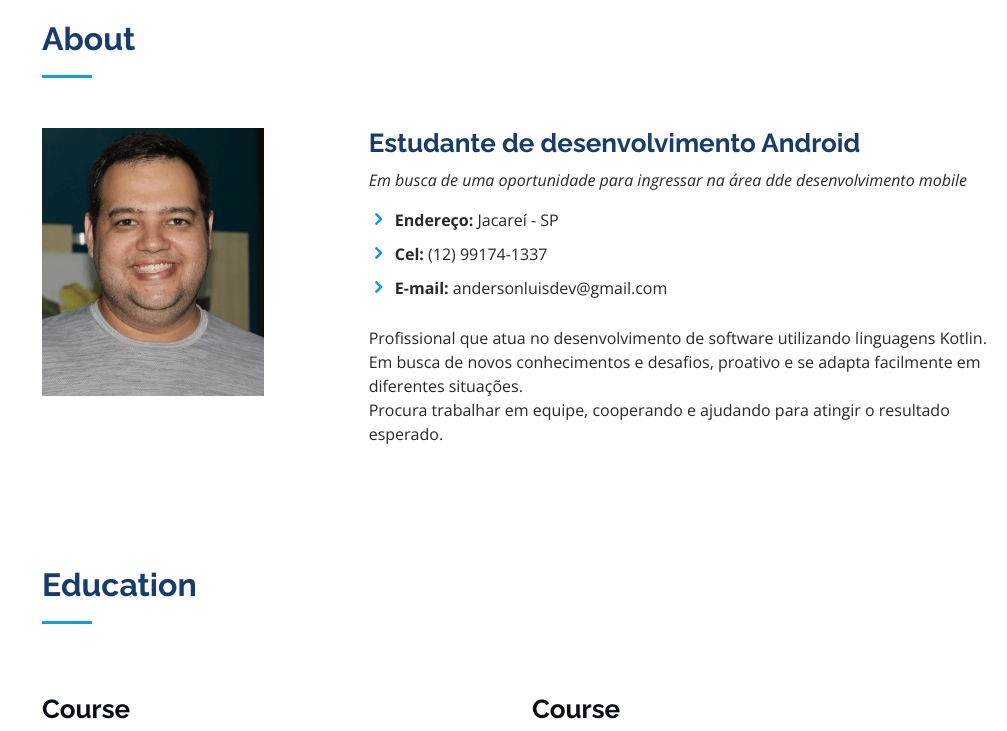
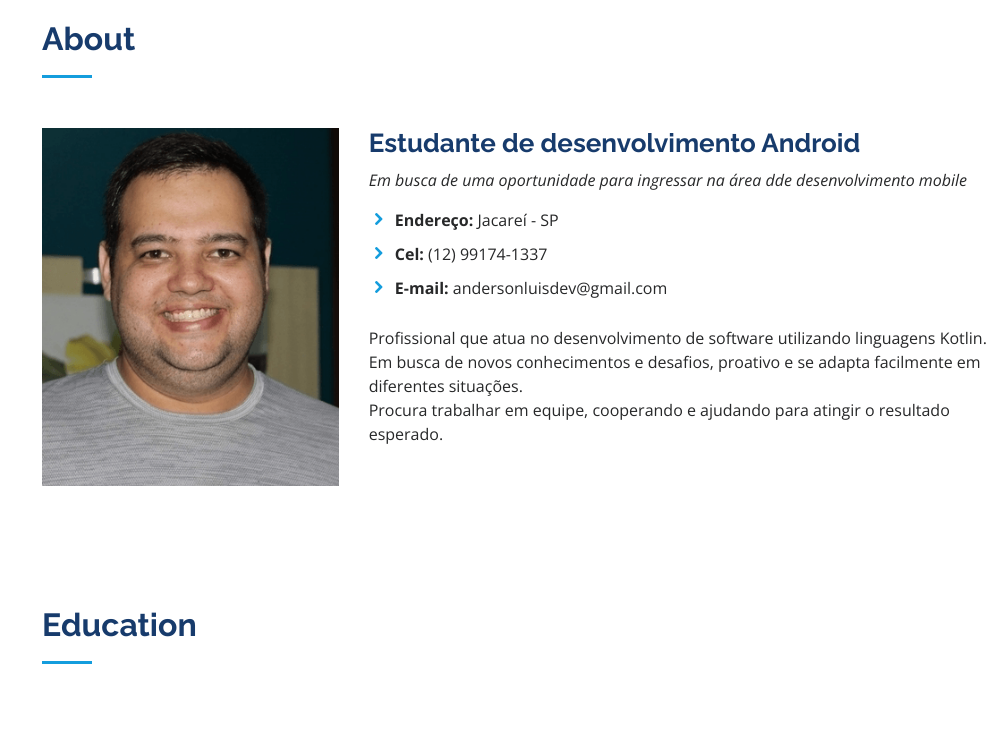
Before and after one commit to andersonluisp/andersonluisp.github.io, a plain HTML site: page index.html in a window 1280 px wide. Shown: the part 840-1571 px from the top of the page, without its empty margins (273-1280 px from the left). Drawn offline with nearby package versions, Linux system fonts and the light colour scheme.

Commit message:
change index

```diff
--- a/index.html
+++ b/index.html
@@ -82,7 +82,7 @@
         </div>
         <div class="row">
           <div class="col-lg-4" data-aos="fade-right">
-            <img src="assets/img/profile-img2.png" style="width: 75%" class="img-fluid" alt="">
+            <img src="assets/img/profile-img2.png" class="img-fluid" alt="">
           </div>
           <div class="col-lg-8 pt-4 pt-lg-0 content" data-aos="fade-left">
             <h3>Estudante de desenvolvimento Android</h3>
```
